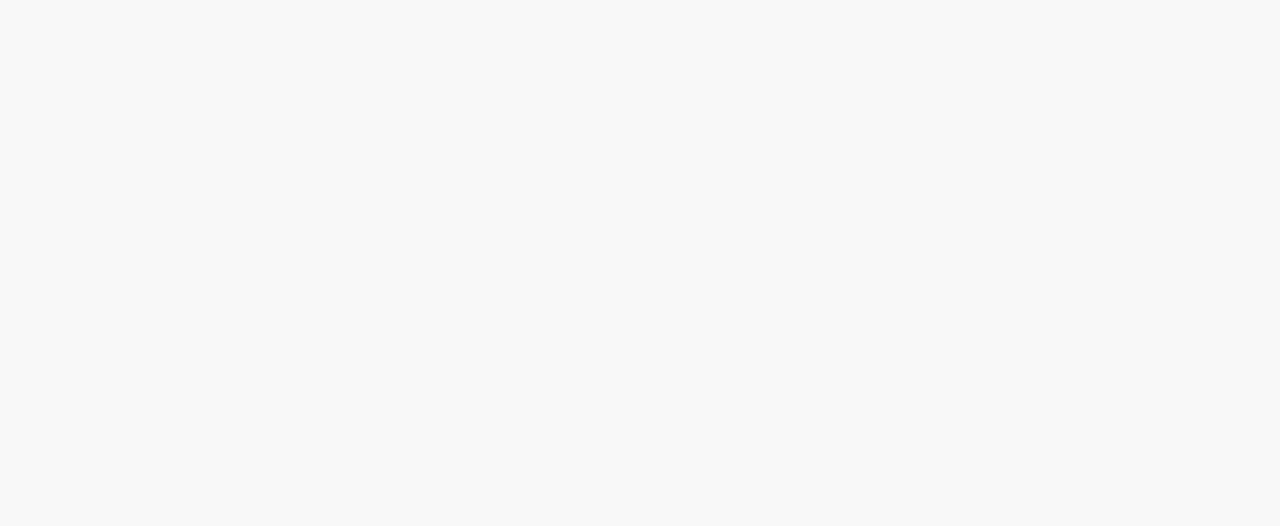
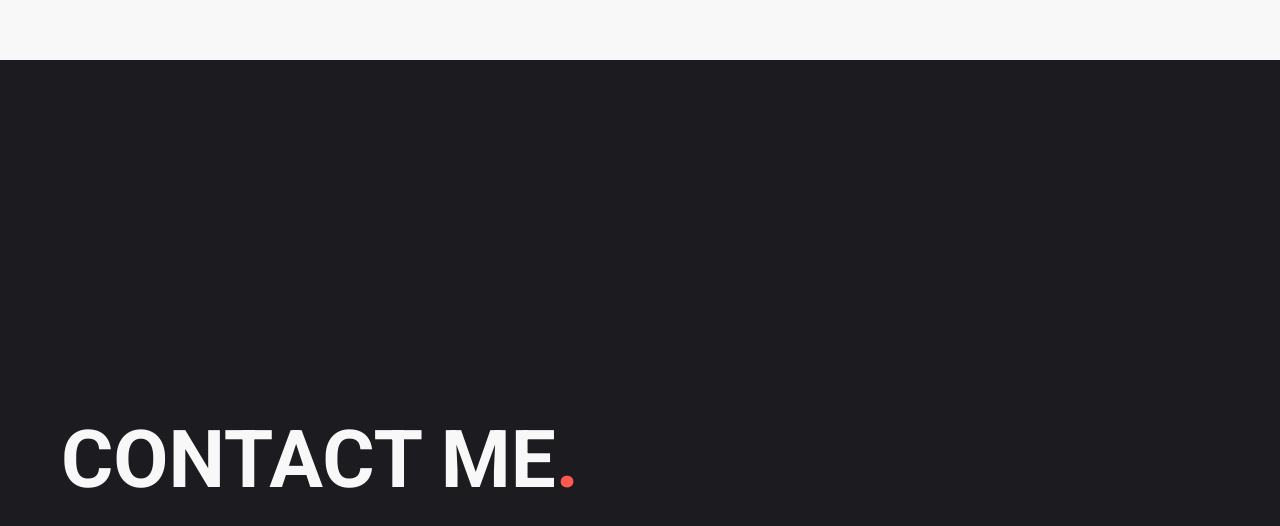
Before and after one commit to EmilyAbrahart/portfolio, a React (Create React App) app: page / in a window 1280 px wide. Shown: the part 2340-2866 px from the top of the page. Before the commit the page ends 1600 px from the top, so only its background shows below. Built offline with nearby package versions, Linux system fonts and the light colour scheme.

Commit message:
full page layout completed

```diff
--- a/src/App.js
+++ b/src/App.js
@@ -12,6 +12,8 @@ function App() {
     <AppContainer>
       <Home />
       <About />
+      <Projects />
+      <Contact />
     </AppContainer>
   );
 }
--- a/src/components/contact.js
+++ b/src/components/contact.js
@@ -1,7 +1,38 @@
 import React from "react";
+import styled from "styled-components";
+import {
+  color_dark,
+  color_dark_accent,
+  color_subtle,
+  color_accent,
+  Section,
+  HalfSection,
+  SectionTitle,
+  PinkSpan,
+  flex,
+} from "../styles";
 
 function Contact() {
-  return <div>Contact</div>;
+  return (
+    <ContactContainer>
+      <ContactHalf>
+        <SectionTitle>
+          CONTACT ME<PinkSpan>.</PinkSpan>
+        </SectionTitle>
+      </ContactHalf>
+      <ContactHalf></ContactHalf>
+    </ContactContainer>
+  );
 }
 
 export default Contact;
+
+const ContactContainer = styled(Section)`
+  background-color: ${color_dark};
+`;
+
+const ContactHalf = styled(HalfSection)`
+  background-color: ${color_dark};
+  color: ${color_subtle};
+  ${flex("column")};
+`;
--- a/src/components/home.js
+++ b/src/components/home.js
@@ -5,30 +5,25 @@ import {
   color_accent,
   Section,
   HalfSection,
-  flex,
+  PinkSpan,
 } from "../styles";
 
 function Home() {
   return (
-    <HomeContainer>
+    <Section>
       <HomeLeft></HomeLeft>
       <HomeRight>
         <h1>
           EMILY ABRA
-          <br/>
-          HART<span>.</span>
+          <br />
+          HART<PinkSpan>.</PinkSpan>
         </h1>
       </HomeRight>
-    </HomeContainer>
+    </Section>
   );
 }
 
 export default Home;
-
-const HomeContainer = styled(Section)`
-  ${flex("row")};
-  padding: 0;
-`;
 
 const HomeLeft = styled(HalfSection)`
   background-color: ${color_accent};
@@ -40,7 +35,7 @@ const HomeRight = styled(HalfSection)`
   h1 {
     font-size: 11rem;
     span {
-        color: ${color_accent};
+      color: ${color_accent};
     }
   }
 `;
--- a/src/components/projects.js
+++ b/src/components/projects.js
@@ -1,7 +1,27 @@
 import React from "react";
+import styled from "styled-components";
+import {
+  color_dark,
+  color_subtle,
+  color_accent,
+  flex,
+  Section,
+  HalfSection,
+  SectionTitle,
+  PinkSpan,
+} from "../styles";
 
 function Projects() {
-  return <div>Projects</div>;
+  return (
+    <Section>
+      <HalfSection></HalfSection>
+      <HalfSection>
+        <SectionTitle>
+          PROJECTS<PinkSpan>.</PinkSpan>
+        </SectionTitle>
+      </HalfSection>
+    </Section>
+  );
 }
 
 export default Projects;
```
Also changed, not shown: src/components/about.js (+8 -4 lines).
